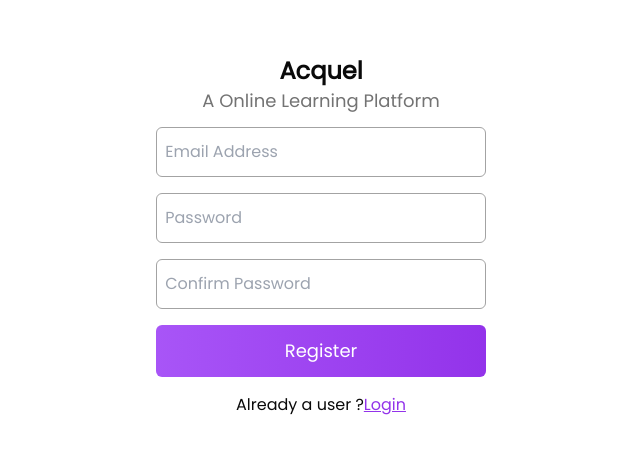
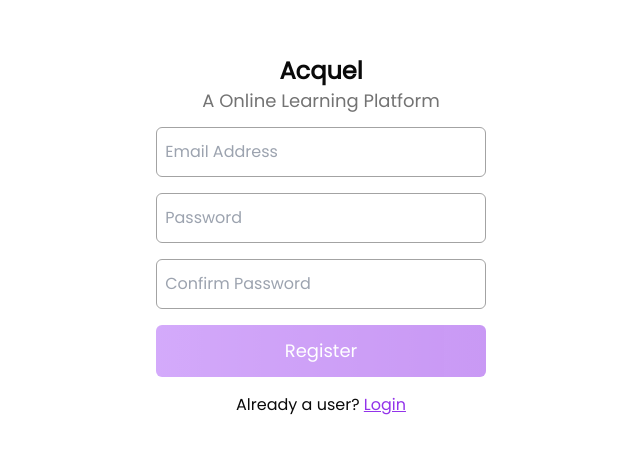
Before and after one commit to Brien-Austin/client, a React (Vite) app: page /auth in a window 1280 px wide. Shown: the part 121-574 px from the top of the page, without its empty margins (319-959 px from the left). Built offline with nearby package versions, Linux system fonts and the light colour scheme; no server answers.

Commit message:
loader for register

```diff
--- a/src/components/app/auth/register.tsx
+++ b/src/components/app/auth/register.tsx
@@ -1,9 +1,10 @@
 import { AuthState, registerShcema } from "@/types/auth/auth";
 import { zodResolver } from "@hookform/resolvers/zod";
 import * as z from "zod"
-import React from "react";
+import React, { useState } from "react";
 import { useForm } from "react-hook-form";
 import toast from "react-hot-toast";
+import { Loader2 } from "lucide-react";
 
 import { cn } from "@/lib/utils";
 import { apiClient } from "@/utils/api";
@@ -12,44 +13,45 @@ import { REGISTER_URL } from "@/utils/constants";
 interface RegisterProps {
   setAuthState: (state: AuthState) => void;
 }
+
 const Register: React.FC<RegisterProps> = ({ setAuthState }) => {
-    async function handleLogin() {
-        setAuthState("Login")
-    }
+    const [isLoading, setIsLoading] = useState<boolean>(false);
+
+    const handleLogin = () => {
+        setAuthState("Login");
+    };
 
     const form = useForm<z.infer<typeof registerShcema>>({
-        resolver : zodResolver(registerShcema),
+        resolver: zodResolver(registerShcema),
+    });
 
-    })
+    const { errors, isSubmitting, isValid } = form.formState;
 
-    const {errors} = form.formState
+    const onSubmit = async (values: z.infer<typeof registerShcema>) => {
+        try {
+            setIsLoading(true);
+            const response = await apiClient.post(REGISTER_URL, {
+                email: values.email,
+                password: values.password
+            });
+            const data = response.data;
 
+            if (data) {
+                toast.success("User registration successful");
+                setTimeout(() => {
+                    setAuthState("Login");
+                }, 1000);
+            }
+        } catch (error) {
+            toast.error("Error creating User");
+            console.error(error);
+        } finally {
+            setIsLoading(false);
+        }
+    };
 
-
-      const onSubmit = async(values:z.infer<typeof registerShcema>) =>{
-        try {
-
-           const response = await apiClient.post(REGISTER_URL,{email : values.email,password : values.password})
-           const data = response.data
-
-           if(data){
-            toast.success("User registration successful")
-            setTimeout(()=>{
-              setAuthState("Login")
-            },1000)
-           }
-           console.log(values)
-
-        } catch (error) {
-            toast.error("Error creating User")
-            console.log(error)
-
-
-        }
-
-      }
-
-  return <section className="flex-1">
+    return (
+        <section className="flex-1">
             <section className="mt-4 mb-3">
                 <h1 className="text-center text-2xl font-semibold">
                     Acquel
@@ -57,19 +59,63 @@ const Register: React.FC<RegisterProps> = ({ setAuthState }) => {
                 <p className="text-center text-muted-foreground text-lg">A Online Learning Platform</p>
             </section>
             <form onSubmit={form.handleSubmit(onSubmit)} className="flex flex-col w-4/5 lg:px-10 sm:px-2 mx-auto space-y-2">
-        <input id="email"  placeholder="Email Address" className="w-full border py-3 px-2 outline-none rounded-md border-neutral-400" type="text" {...form.register("email")} />
-<label htmlFor="email">      {errors.email && <p className="text-xs text-red-500 ">{errors.email.message}</p>}</label>
-        <input id="password" placeholder="Password" className="border py-3 px-2 rounded-md outline-none border-neutral-400 " type="password" {...form.register("password")}/>
-       <label htmlFor="password"> {errors.password && <p className="text-xs text-red-500 mb-2 ">{errors.password.message}</p>}</label>
-        <input id="confirmPassword" placeholder="Confirm Password" className="border py-3 px-2 rounded-md outline-none border-neutral-400 " type="password" {...form.register("confirmPassword")}/>
-     <label htmlFor="confirmPassword">  {errors.confirmPassword && <p className="text-xs text-red-500 mb-2">{errors.confirmPassword.message}</p>}</label>
+                <input
+                    id="email"
+                    placeholder="Email Address"
+                    className="w-full border py-3 px-2 outline-none rounded-md border-neutral-400"
+                    type="text"
+                    {...form.register("email")}
+                />
+                <label htmlFor="email">
+                    {errors.email && <p className="text-xs text-red-500">{errors.email.message}</p>}
+                </label>
 
-<button type="submit" className={cn("bg-gradient-to-r from-purple-500 to-purple-600 px-2 py-3 rounded-md text-white text-lg")}> Register</button>
+                <input
+                    id="password"
+                    placeholder="Password"
+                    className="border py-3 px-2 rounded-md outline-none border-neutral-400"
+                    type="password"
+                    {...form.register("password")}
+                />
+                <label htmlFor="password">
+                    {errors.password && <p className="text-xs text-red-500 mb-2">{errors.password.message}</p>}
+                </label>
 
+                <input
+                    id="confirmPassword"
+                    placeholder="Confirm Password"
+                    className="border py-3 px-2 rounded-md outline-none border-neutral-400"
+                    type="password"
+                    {...form.register("confirmPassword")}
+                />
+                <label htmlFor="confirmPassword">
+                    {errors.confirmPassword && <p className="text-xs text-red-500 mb-2">{errors.confirmPassword.message}</p>}
+                </label>
+
+                <button
+                    type="submit"
+                    disabled={!isValid || isSubmitting || isLoading}
+                    className={cn(
+                        "bg-gradient-to-r from-purple-500 to-purple-600 px-2 py-3 rounded-md text-white text-lg flex items-center justify-center",
+                        (!isValid || isSubmitting || isLoading) && "opacity-50 cursor-not-allowed"
+                    )}
+                >
+                    {isLoading ? (
+                        <>
+                            <Loader2 className="mr-2 h-4 w-4 animate-spin" />
+                            Registering...
+                        </>
+                    ) : (
+                        "Register"
+                    )}
+                </button>
             </form>
 
-    <p className="text-center mt-4">Already a user ?<span onClick={handleLogin} className="underline decoration-purple-600 text-purple-600">Login</span></p>
+            <p className="text-center mt-4">
+                Already a user? <span onClick={handleLogin} className="underline decoration-purple-600 text-purple-600 cursor-pointer">Login</span>
+            </p>
         </section>
+    );
 };
 
 export default Register;
```
Lines whose indentation alone changed are shown as unchanged.
